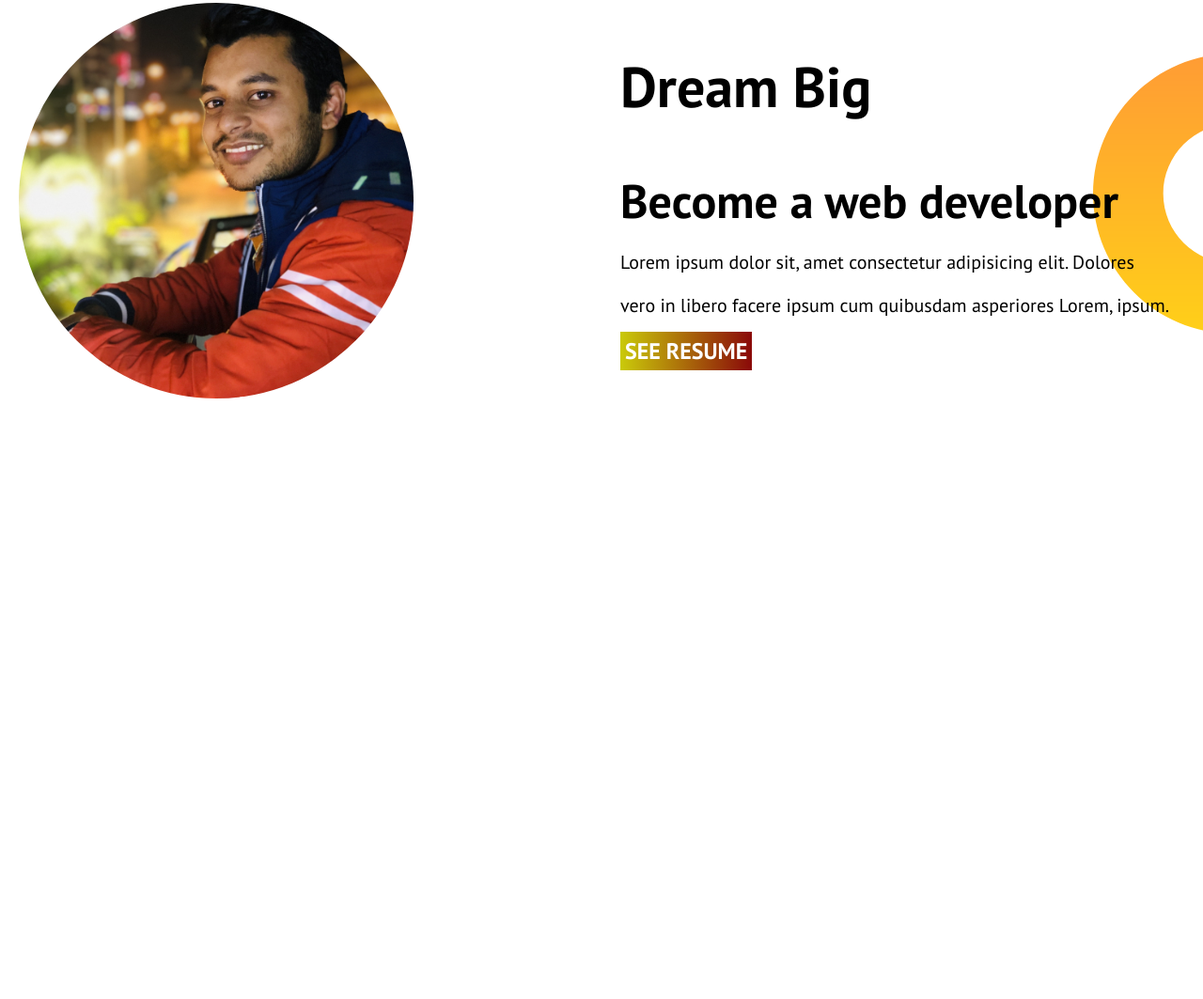
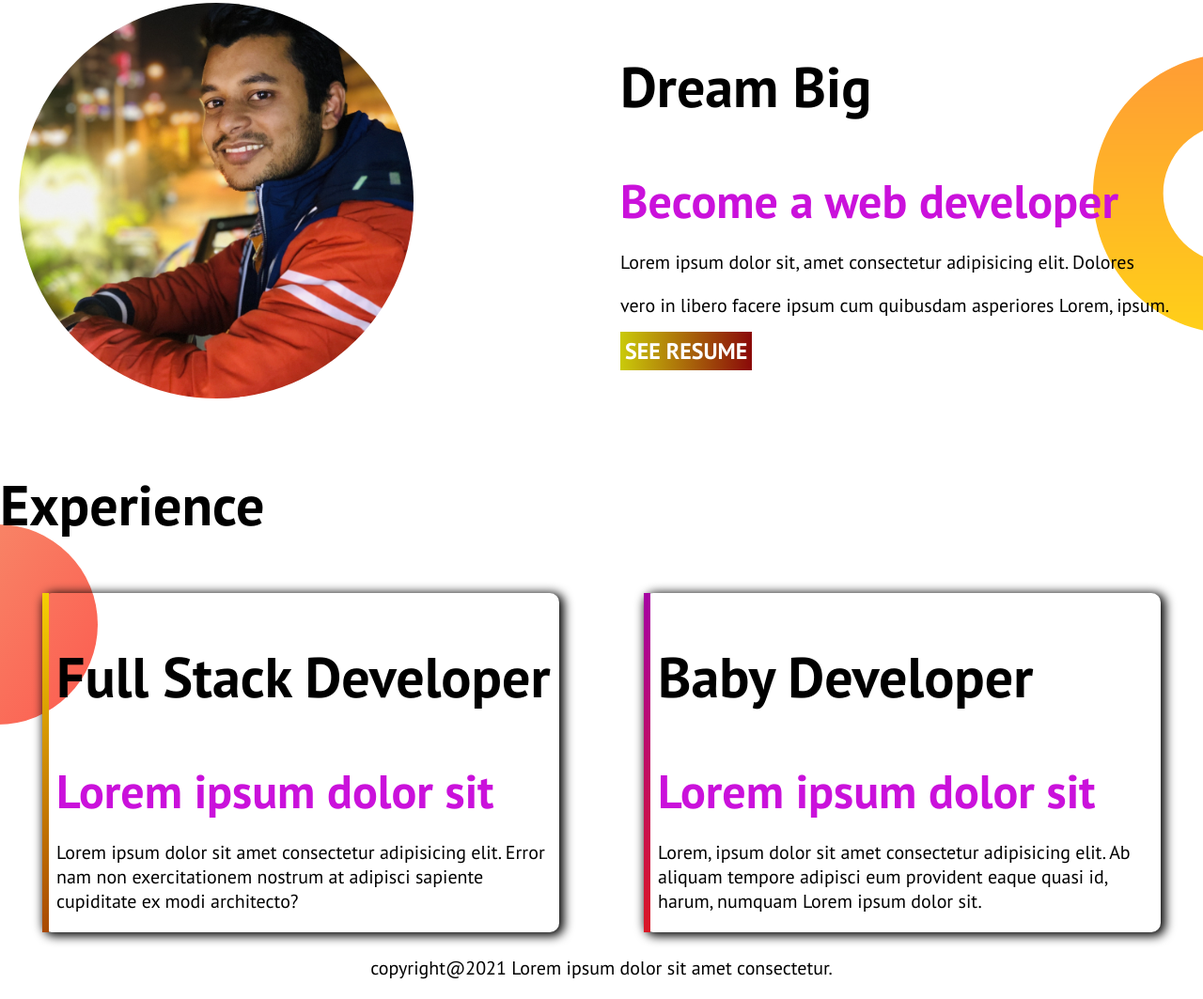
Before and after one commit to tawfiqealahi/my-first-portfolio, a plain HTML site: page index.html in a window 1280 px wide. Shown: the part 636-1699 px from the top of the page at 94% size. Before the commit the page ends 1084 px from the top, so only its background shows below. Drawn offline with Linux system fonts and the light colour scheme.

Commit message:
experience and footer

```diff
--- a/index.html
+++ b/index.html
@@ -11,7 +11,7 @@
     <link rel="stylesheet" href="style/style.css">
 </head>
 <body>
-    <section class="welcome-part">
+    <section class="welcome-part portfolio">
 
         <div class="half-width" >
             <h1>WELCOME TO</h1>
@@ -25,7 +25,7 @@
             <img src="img/my-first-portfolio-1.png" alt="my photo">
         </div>
     </section>
-    <section class="dream-part">
+    <section class="dream-part portfolio">
        <div class="middle"> <img src="img/ttawfiq.jpg" alt="photo"></div>
        <div class="middle">
             <h1> Dream Big </h1>
@@ -35,5 +35,23 @@
         <h2><a target="_blank" href="#">SEE RESUME</a></h2>
     </div>
     </section>
+    <section class="experience">
+        <h1>Experience</h1>
+        <div class=" portfolio">
+            <div class="half-width developer-part full-stalk"><h1>Full Stack Developer</h1>
+
+            <strong>Lorem ipsum dolor sit</strong>
+            <p>Lorem ipsum dolor sit amet consectetur adipisicing elit. Error nam non exercitationem nostrum at adipisci sapiente cupiditate ex modi architecto?</p>
+        </div>
+        <div class="half-width developer-part baby-part">
+            <h1>Baby Developer</h1>
+            <strong>Lorem ipsum dolor sit</strong>
+            <p>Lorem, ipsum dolor sit amet consectetur adipisicing elit. Ab aliquam tempore adipisci eum provident eaque quasi id, harum, numquam Lorem ipsum dolor sit.</p>
+            </div>
+        </div>
+    </section>
+    <footer>
+       <p> copyright@2021 Lorem ipsum dolor sit amet consectetur.</p>
+    </footer>
 </body>
 </html>
--- a/style/style.css
+++ b/style/style.css
@@ -4,11 +4,11 @@ body{
     font-family: 'PT Sans', sans-serif;
 }
 h1{
-
     font-size: 60px;
 }
 strong{
     font-size: 50px;
+    color: rgb(202, 17, 219);
 }
 p{
     font-size: 20px;
@@ -18,12 +18,11 @@ h2 a{
     text-decoration: none;
     padding: 5px;
     color: #fff;
-
 }
 span{
     color:yellowgreen;
 }
-section{
+.portfolio{
     display: flex;
 }
 .welcome-part{
@@ -50,5 +49,23 @@ section{
     background-repeat: no-repeat;
     background-position: right;
     padding-top: 20px;
-
 }
+.developer-part{
+    border-image: linear-gradient(to top, #a13c01, rgb(253, 220, 4)) 30;
+    box-shadow: 3px 2px 11px 2px #000000;
+    border-left: 7px solid;
+    border-radius:10px ;
+    margin: 5px 45px;
+    padding:0 8px;
+}
+.baby-part{
+    border-image: linear-gradient(to top, #df1919, rgb(161, 0, 175)) 30;
+}
+footer p{
+    text-align: center;
+}
+.experience{
+    background-image: url(../img/exp-bg.png);
+    background-repeat: no-repeat;
+    background-position-y: 60px;
+}
```
